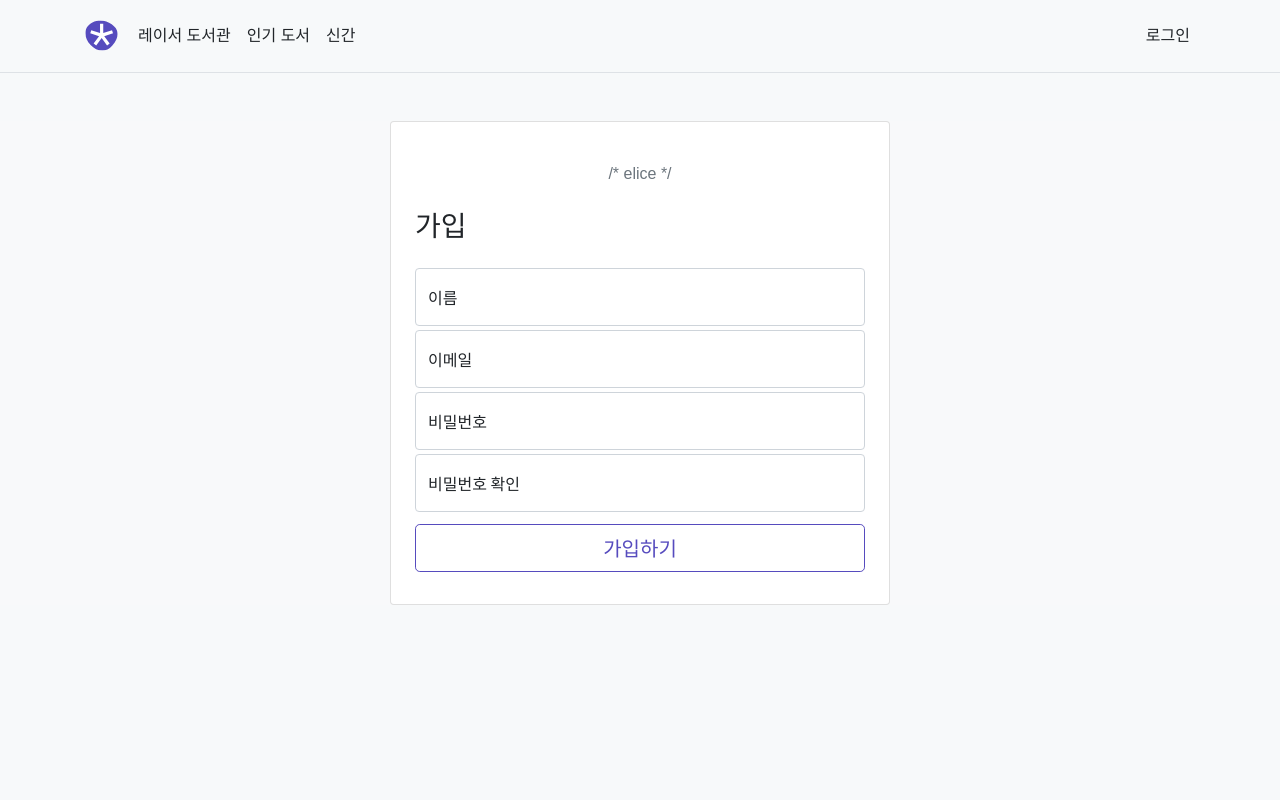
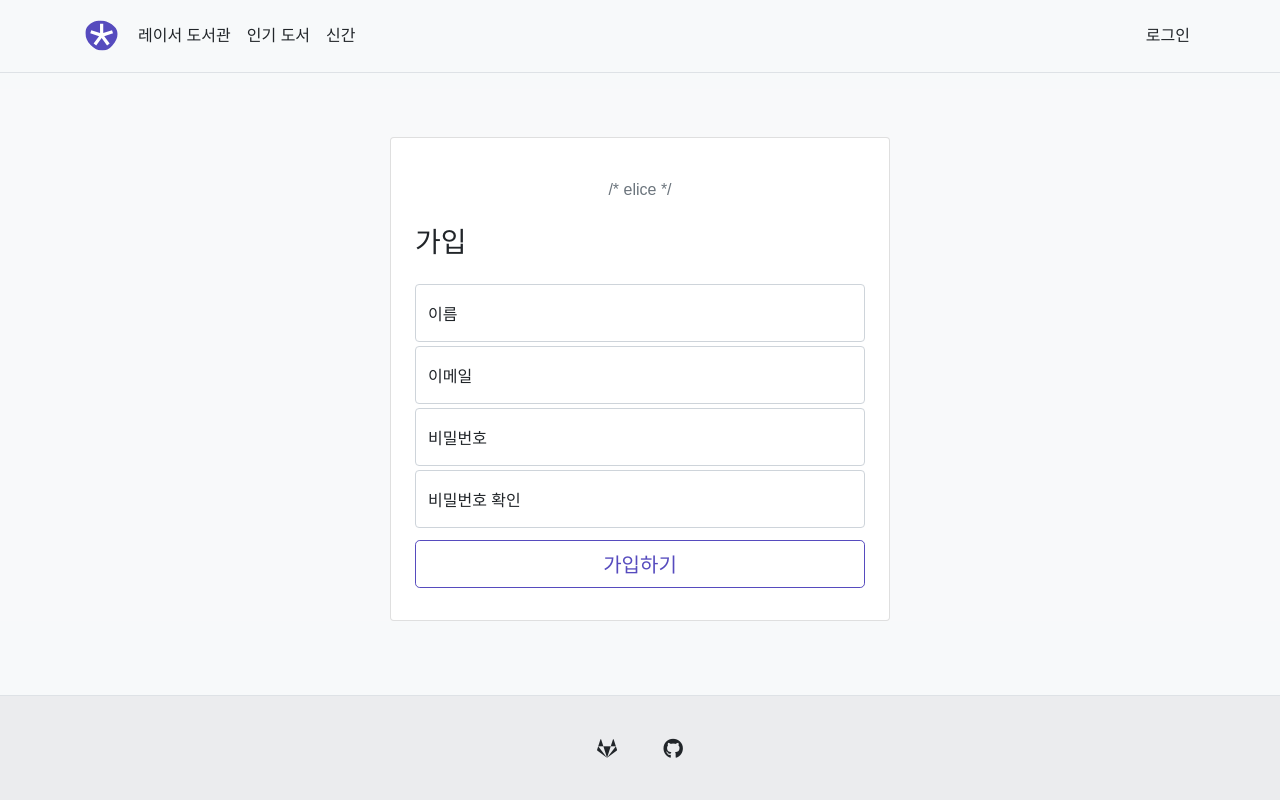
Before and after one commit to 2ykwang/elice-book-rental, a Flask app: page /auth/register in a window 1280 px wide. Run offline with Flask 2, Linux system fonts and the light colour scheme; some libraries are stand-ins or nearby versions; some web fonts are replaced.

Commit message:
feat: footer 추가

```diff
--- a/app/static/css/common.css
+++ b/app/static/css/common.css
@@ -6,6 +6,7 @@
     --default-typo-white: #fefefe;
     --default-typo-black: #333;
     --main-bg-color: #F7F9FA;
+    --footer-bg-color: #EBECEE;
     --point-font: "Elice Digital Baeum", sans-serif;
     --default-font: 'Noto Sans KR', 'Nanum Gothic', "Apple SD Gothic Neo", sans-serif
 }
@@ -18,7 +19,9 @@
     width: 100%;
     height: 100%;
 }
-
+footer {
+    background-color: var(--footer-bg-color);
+}
 /* 포인트 글씨체 */
 h1,
 h2,
--- a/app/templates/layout.html
+++ b/app/templates/layout.html
@@ -1,65 +1,27 @@
 <!doctype html>
-<html lang="en">
+<html lang="ko">
   <head>
     <!-- Required meta tags -->
     <meta charset="utf-8">
     <meta name="viewport" content="width=device-width, initial-scale=1">
     <link href="https://fonts.googleapis.com/css2?family=Noto+Sans+KR:wght@100;300;400;500;700;900&display=swap" rel="stylesheet">
     <link href="//font.elice.io/EliceDigitalBaeum.css" rel="stylesheet">
+    <link rel="stylesheet" href="https://cdnjs.cloudflare.com/ajax/libs/font-awesome/4.7.0/css/font-awesome.min.css">
+
     <link href="{{ url_for('static', filename='css/bootstrap.min.css') }}" rel="stylesheet">
     <link href="{{ url_for('static', filename='css/common.css') }}" rel="stylesheet">
     <link href="{{ url_for('static', filename='css/font-awesome.min.css') }}" rel="stylesheet">
-    <link rel="stylesheet" href="https://cdnjs.cloudflare.com/ajax/libs/font-awesome/4.7.0/css/font-awesome.min.css">
+    <link rel="stylesheet" href="https://pro.fontawesome.com/releases/v5.10.0/css/all.css" integrity="sha384-AYmEC3Yw5cVb3ZcuHtOA93w35dYTsvhLPVnYs9eStHfGJvOvKxVfELGroGkvsg+p" crossorigin="anonymous"/>
     <title>엘리스 도서관 - {% block title %}{% endblock %}</title>
   </head>
-  <body>
-    <header class="p-3 mb-3 border-bottom">
-        <div class="container">
-          <div class="nav col-12 col-lg-auto me-lg-auto mb-3 justify-content-center mb-md-0">
-            <a href="/" class="d-flex align-items-center mb-2 mb-lg-0 text-dark text-decoration-none">
-                <img class="bi me-2" width="40" height="32" src="{{ url_for('static', filename='media/logo_elice_white.svg') }}"> </img>
-            </a>
-            <ul class="nav me-auto justify-content-center mb-md-0">
-                <li><a href="/" class="nav-link px-2 link-dark">레이서 도서관</a></li>
-                <li><a href="#" class="nav-link px-2 link-dark">인기 도서</a></li>
-                <li><a href="#" class="nav-link px-2 link-dark">신간</a></li>
-            </ul>
-
-            <ul class="nav d-none d-md-block">
-                {% if not current_user.is_authenticated %}
-                <li><a href="{{url_for('auth.login')}}" class="nav-link link-dark px-2">로그인</a></li>
-                {% else %}
-                <div class="dropdown text-end">
-                  <a href="#" class="nav-link link-dark px-2 dropdown-toggle" id="dropdown-user" data-bs-toggle="dropdown" aria-expanded="false">
-                    {{current_user.name}}님
-                  </a>
-                  <ul class="dropdown-menu text-small" aria-labelledby="dropdown-user" style="">
-                    <li><a href="{{url_for('mybook.rented_books_history')}}" class="dropdown-item">대여기록</a></li>
-                    <li><a href="{{url_for('mybook.rented_books')}}" class="dropdown-item">반납하기</a></li>
-                    <li><hr class="dropdown-divider"></li>
-                    <li><a class="dropdown-item" href="{{url_for('auth.logout')}}">로그아웃</a></li>
-                  </ul>
-                </div>
-                {% endif %}
-            </ul>
-
-            <!-- size < md 레이아웃-->
-            <ul class="nav me-auto justify-content-center d-md-none">
-              {% if not current_user.is_authenticated %}
-              <li><a href="{{url_for('auth.login')}}" class="nav-link link-dark px-2">로그인</a></li>
-              {% else %}
-              <li><a href="{{url_for('mybook.rented_books_history')}}" class="nav-link px-2 link-dark">대여기록</a></li>
-              <li><a href="{{url_for('mybook.rented_books')}}" class="nav-link px-2 link-dark">반납하기</a></li>
-              <li><a href="{{url_for('auth.logout')}}" class="nav-link px-2 link-dark">로그아웃</a></li>
-              {% endif %}
-            </ul>
-          </div>
-        </div>
-    </header>
+  <body class="d-flex flex-column h-100 vsc-initialized">
+    {% include "layout/_header.html" %}
     <div class ="bg-light py-0">
       {% block content %}{% endblock %}
     </div>
     {% include "_modal_flash.html" %}
+
+    {% include "layout/_footer.html" %}
     <script src="{{ url_for('static', filename='js/bootstrap.bundle.min.js') }}"></script>
     <script src="{{ url_for('static', filename='js/common.js') }}"></script>
   </body>
--- /dev/null
+++ b/app/templates/layout/_footer.html
@@ -0,0 +1,24 @@
+<footer class="text-center footer mt-auto border-top">
+  <div class="container pt-4 footers">
+    <section class="mb-4 footers">
+      <!-- Gitlab -->
+      <a
+        class="btn btn-link btn-floating btn-lg text-dark m-1"
+        href="https://kdt-gitlab.elice.io/yeonggwang"
+        role="button"
+        target="_blank"
+        data-mdb-ripple-color="dark"
+        ><i class="fab fa-gitlab"></i
+      ></a>
+      <!-- Github -->
+      <a
+        class="btn btn-link btn-floating btn-lg text-dark m-1"
+        href="https://github.com/2ykwang"
+        role="button"
+        target="_blank"
+        data-mdb-ripple-color="dark"
+        ><i class="fab fa-github"></i
+      ></a>
+    </section>
+  </div>
+</footer>
--- /dev/null
+++ b/app/templates/layout/_header.html
@@ -0,0 +1,43 @@
+    <header class="p-3 mb-3 border-bottom">
+        <div class="container">
+          <div class="nav col-12 col-lg-auto me-lg-auto mb-3 justify-content-center mb-md-0">
+            <a href="/" class="d-flex align-items-center mb-2 mb-lg-0 text-dark text-decoration-none">
+                <img class="bi me-2" width="40" height="32" src="{{ url_for('static', filename='media/logo_elice_white.svg') }}"> </img>
+            </a>
+            <ul class="nav me-auto justify-content-center mb-md-0">
+                <li><a href="/" class="nav-link px-2 link-dark">레이서 도서관</a></li>
+                <li><a href="#" class="nav-link px-2 link-dark">인기 도서</a></li>
+                <li><a href="#" class="nav-link px-2 link-dark">신간</a></li>
+            </ul>
+
+            <ul class="nav d-none d-md-block">
+                {% if not current_user.is_authenticated %}
+                <li><a href="{{url_for('auth.login')}}" class="nav-link link-dark px-2">로그인</a></li>
+                {% else %}
+                <div class="dropdown text-end">
+                  <a href="#" class="nav-link link-dark px-2 dropdown-toggle" id="dropdown-user" data-bs-toggle="dropdown" aria-expanded="false">
+                    {{current_user.name}}님
+                  </a>
+                  <ul class="dropdown-menu text-small" aria-labelledby="dropdown-user" style="">
+                    <li><a href="{{url_for('mybook.rented_books_history')}}" class="dropdown-item">대여기록</a></li>
+                    <li><a href="{{url_for('mybook.rented_books')}}" class="dropdown-item">반납하기</a></li>
+                    <li><hr class="dropdown-divider"></li>
+                    <li><a class="dropdown-item" href="{{url_for('auth.logout')}}">로그아웃</a></li>
+                  </ul>
+                </div>
+                {% endif %}
+            </ul>
+
+            <!-- size < md 레이아웃-->
+            <ul class="nav me-auto justify-content-center d-md-none">
+              {% if not current_user.is_authenticated %}
+              <li><a href="{{url_for('auth.login')}}" class="nav-link link-dark px-2">로그인</a></li>
+              {% else %}
+              <li><a href="{{url_for('mybook.rented_books_history')}}" class="nav-link px-2 link-dark">대여기록</a></li>
+              <li><a href="{{url_for('mybook.rented_books')}}" class="nav-link px-2 link-dark">반납하기</a></li>
+              <li><a href="{{url_for('auth.logout')}}" class="nav-link px-2 link-dark">로그아웃</a></li>
+              {% endif %}
+            </ul>
+          </div>
+        </div>
+    </header>
```
Also changed, not shown: app/templates/book_detail.html (+6 -6 lines), app/templates/book_list.html (+1 -8 lines).
